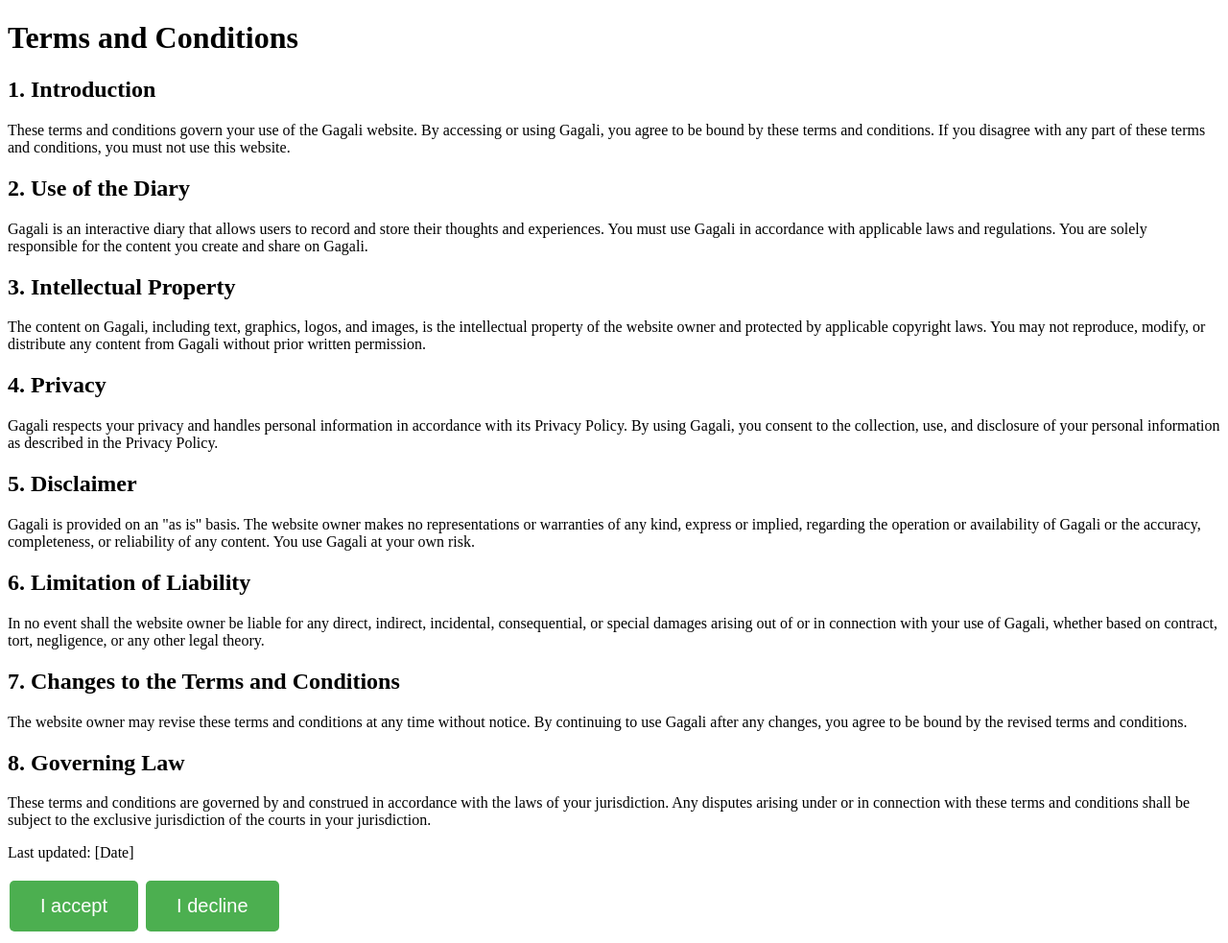
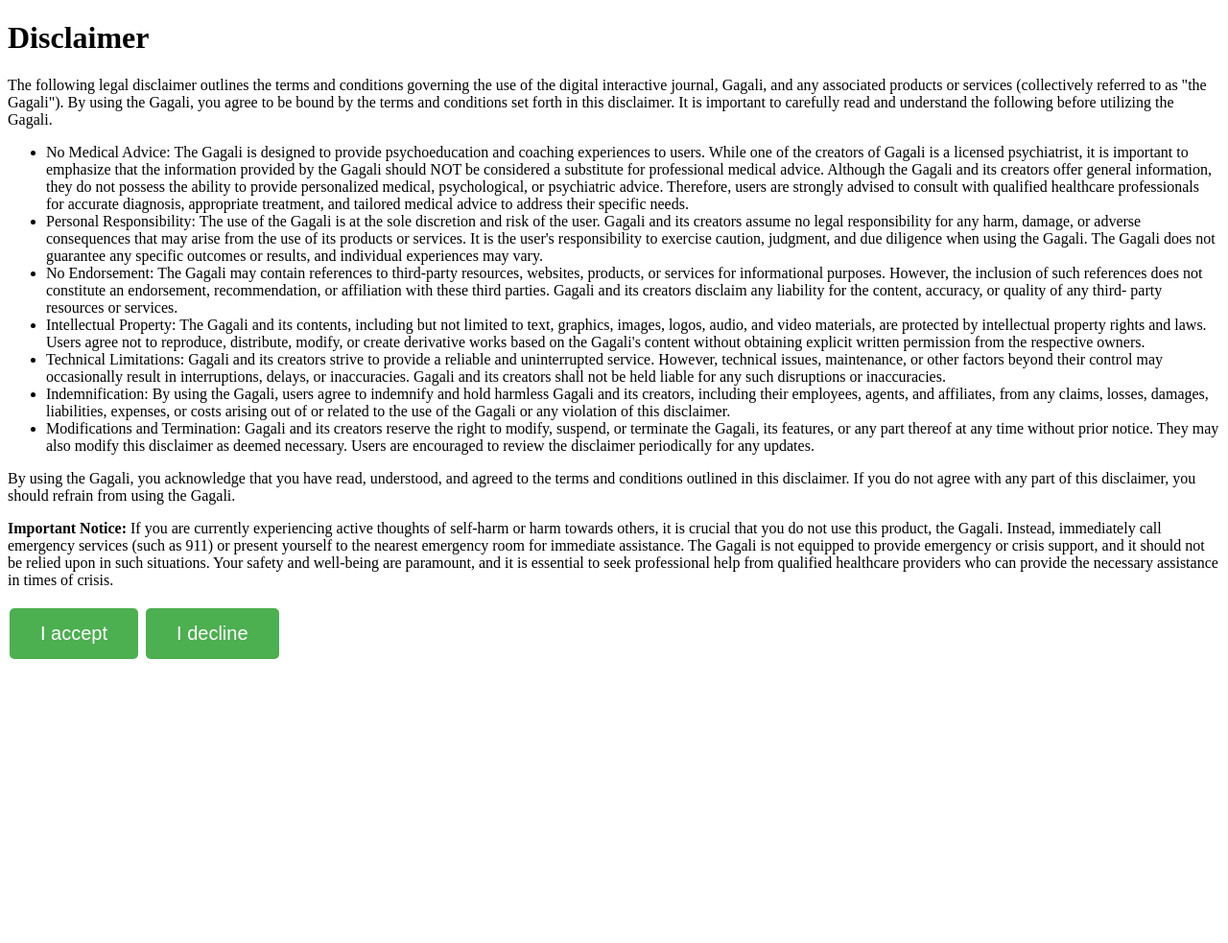
Before and after one commit to amohajerani/interactivediary, a Flask app: template app/templates/terms.html in a window 1280 px wide. Shown: the whole page at 96% size. After the commit the page ends 687 px from the top, so only its background shows below. Run offline with Flask 2, Linux system fonts and the light colour scheme; the template is opened without the code that fills it, so the values that code supplies are empty.

Commit message:
disclaimer

```diff
--- a/app/data.py
+++ b/app/data.py
@@ -37,7 +37,6 @@
 openai.api_key = env.get("OPENAI_KEY")
 
 # this is the system message for chat echanges
-chat_system_message = "Your task is to be a good listener, and encourage deeper conversation. You may aknowledge what you were said or ask follow up questions. Respond 'I am listening' if not sure about the answer. Be as brief as possible. Say at most 30 words."
 
 summarize_prompt = """Summarize my diary, in at most 3 bullet points, based on the principles of reflective listening. Offer validation for feelings expressed.
 Diary: {text}
--- a/app/orm.py
+++ b/app/orm.py
@@ -18,7 +18,11 @@
 Users = db.users
 Entries = db.entries
 
-first_user_message = "Be a good listener. Validate emotions and feelings, or ask a follow up question to encourage more conversation. be casual. Say 'I am listening' when appropriate. Respond in at most 15 words."
+first_user_message = '''open with a statement like "I hear you say", or "You indicate that", or "You have noted that", or “you say that”. This statement should capture the most salient sentiment and "feeling" of the paragraph.
+Ask a follow up question about that feeling. Follow up question can start with "why do you feel.." or "how do you feel..." or tell me more about..."
+If no clear "sentiment" or "feeling" is expressed, then ask the writer what they feel about the situation.
+Keep overall response to less than 3 sentences.
+Don not give advice unless specifically asked for.'''
 first_assistant_message = "Understood. I will be brief and encourage deeper conversations"
 def create_entry(user_id):
 
--- a/app/templates/terms.html
+++ b/app/templates/terms.html
@@ -24,48 +24,61 @@
 </head>
 
 <body>
-    <h1>Terms and Conditions</h1>
+    <h1>Disclaimer</h1>
+        <p>The following legal disclaimer outlines the terms and conditions governing the use
+            of the digital interactive journal, Gagali, and any associated products or services (collectively
+            referred to as "the Gagali"). By using the Gagali, you agree to be bound by the terms and
+            conditions set forth in this disclaimer. It is important to carefully read and understand the
+            following before utilizing the Gagali.</p>
+        <ul>
+            <li>No Medical Advice: The Gagali is designed to provide psychoeducation and coaching
+                experiences to users. While one of the creators of Gagali is a licensed psychiatrist, it is
+                important to emphasize that the information provided by the Gagali should NOT be
+                considered a substitute for professional medical advice. Although the Gagali and its creators
+                offer general information, they do not possess the ability to provide personalized medical,
+                psychological, or psychiatric advice. Therefore, users are strongly advised to consult with
+                qualified healthcare professionals for accurate diagnosis, appropriate treatment, and
+                tailored medical advice to address their specific needs.</li>
+            <li>Personal Responsibility: The use of the Gagali is at the sole discretion and risk of the user.
+                Gagali and its creators assume no legal responsibility for any harm, damage, or adverse
+                consequences that may arise from the use of its products or services. It is the user's
+                responsibility to exercise caution, judgment, and due diligence when using the Gagali. The
+                Gagali does not guarantee any specific outcomes or results, and individual experiences may
+                vary.</li>
+            <li>No Endorsement: The Gagali may contain references to third-party resources, websites,
+                products, or services for informational purposes. However, the inclusion of such references
+                does not constitute an endorsement, recommendation, or affiliation with these third parties.
+                Gagali and its creators disclaim any liability for the content, accuracy, or quality of any third-
+                party resources or services.</li>
+            <li>Intellectual Property: The Gagali and its contents, including but not limited to text, graphics,
+                images, logos, audio, and video materials, are protected by intellectual property rights and
+                laws. Users agree not to reproduce, distribute, modify, or create derivative works based on the
+                Gagali's content without obtaining explicit written permission from the respective owners.</li>
+            <li>Technical Limitations: Gagali and its creators strive to provide a reliable and uninterrupted
+                service. However, technical issues, maintenance, or other factors beyond their control may
+                occasionally result in interruptions, delays, or inaccuracies. Gagali and its creators shall not be
+                held liable for any such disruptions or inaccuracies.</li>
+            <li>Indemnification: By using the Gagali, users agree to indemnify and hold harmless Gagali and
+                its creators, including their employees, agents, and affiliates, from any claims, losses, damages,
+                liabilities, expenses, or costs arising out of or related to the use of the Gagali or any violation of
+                this disclaimer.</li>
+            <li>Modifications and Termination: Gagali and its creators reserve the right to modify, suspend,
+                or terminate the Gagali, its features, or any part thereof at any time without prior notice. They
+                may also modify this disclaimer as deemed necessary. Users are encouraged to review the
+                disclaimer periodically for any updates.</li>
+        </ul>
+        <p>By using the Gagali, you acknowledge that you have read, understood, and agreed to the terms
+            and conditions outlined in this disclaimer. If you do not agree with any part of this disclaimer,
+            you should refrain from using the Gagali.</p>
+        <p><b>Important Notice:</b> If you are currently experiencing active thoughts of self-harm or harm
+            towards others, it is crucial that you do not use this product, the Gagali. Instead, immediately
+            call emergency services (such as 911) or present yourself to the nearest emergency room for
+            immediate assistance. The Gagali is not equipped to provide emergency or crisis support, and it
+            should not be relied upon in such situations. Your safety and well-being are paramount, and it is essential to seek professional
+            help from qualified healthcare providers who can provide the necessary assistance in times of
+            crisis.</p>
 
-    <h2>1. Introduction</h2>
-    <p>These terms and conditions govern your use of the Gagali website. By accessing or using Gagali, you agree to be
-        bound by these terms and conditions. If you disagree with any part of these terms and conditions, you must not
-        use this website.</p>
 
-    <h2>2. Use of the Diary</h2>
-    <p>Gagali is an interactive diary that allows users to record and store their thoughts and experiences. You must
-        use Gagali in accordance with applicable laws and regulations. You are solely responsible for the content you
-        create and share on Gagali.</p>
-
-    <h2>3. Intellectual Property</h2>
-    <p>The content on Gagali, including text, graphics, logos, and images, is the intellectual property of the website
-        owner and protected by applicable copyright laws. You may not reproduce, modify, or distribute any content from
-        Gagali without prior written permission.</p>
-
-    <h2>4. Privacy</h2>
-    <p>Gagali respects your privacy and handles personal information in accordance with its Privacy Policy. By using
-        Gagali, you consent to the collection, use, and disclosure of your personal information as described in the
-        Privacy Policy.</p>
-
-    <h2>5. Disclaimer</h2>
-    <p>Gagali is provided on an "as is" basis. The website owner makes no representations or warranties of any kind,
-        express or implied, regarding the operation or availability of Gagali or the accuracy, completeness, or
-        reliability of any content. You use Gagali at your own risk.</p>
-
-    <h2>6. Limitation of Liability</h2>
-    <p>In no event shall the website owner be liable for any direct, indirect, incidental, consequential, or special
-        damages arising out of or in connection with your use of Gagali, whether based on contract, tort, negligence,
-        or any other legal theory.</p>
-
-    <h2>7. Changes to the Terms and Conditions</h2>
-    <p>The website owner may revise these terms and conditions at any time without notice. By continuing to use Gagali
-        after any changes, you agree to be bound by the revised terms and conditions.</p>
-
-    <h2>8. Governing Law</h2>
-    <p>These terms and conditions are governed by and construed in accordance with the laws of your jurisdiction. Any
-        disputes arising under or in connection with these terms and conditions shall be subject to the exclusive
-        jurisdiction of the courts in your jurisdiction.</p>
-
-    <p>Last updated: [Date]</p>
 
     <a href="/register_terms" ><button class="button">I accept </button></a>
     <a href="/logout"><button class="button">I decline </button></a>
```
Also changed, not shown: 1 other file.
